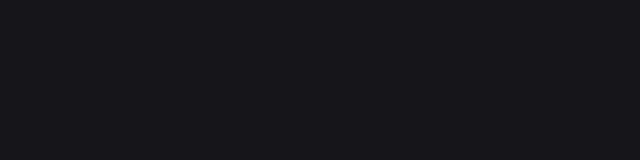
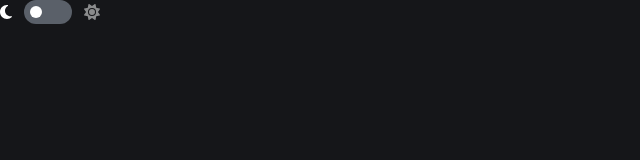
Before and after one commit to andriyskachko/in-browser-markdown-editor-client, a React (Vite) app: page / in a window 1280 px wide. Shown: the top 160 px of the page, without its empty margins (0-640 px from the left). Built offline with nearby package versions, Linux system fonts and the light colour scheme.

Commit message:
added ThemeContext to manage theme in app

```diff
--- a/src/App.tsx
+++ b/src/App.tsx
@@ -1,5 +1,13 @@
+import { useTheme } from '@/hooks/useTheme'
+import ThemeToggler from '@/components/ThemeToggler'
+
 function App() {
-  return <div></div>
+  const { theme } = useTheme()
+  return (
+    <div className={`App theme-${theme}`}>
+      <ThemeToggler />
+    </div>
+  )
 }
 
 export default App
--- a/src/components/ThemeToggler.tsx
+++ b/src/components/ThemeToggler.tsx
@@ -1,16 +1,9 @@
-import { useState } from 'react'
 import { FontAwesomeIcon } from '@fortawesome/react-fontawesome'
+import { useTheme } from '@/hooks/useTheme'
 import '@sass/components/ThemeToggler.scss'
 
-type TTheme = 'light' | 'dark'
-
 function ThemeToggler() {
-  const [theme, setTheme] = useState<TTheme>('dark')
-
-  const handleChangeTheme = () => {
-    const newTheme: TTheme = theme === 'dark' ? 'light' : 'dark'
-    setTheme(newTheme)
-  }
+  const { theme, handleToggleTheme } = useTheme()
 
   return (
     <div className="ThemeToggler">
@@ -21,9 +14,10 @@
       />
       <label className="toggler">
         <input
+          name="theme"
           type="checkbox"
           className="hidden"
-          onChange={() => handleChangeTheme()}
+          onChange={() => handleToggleTheme()}
         />
         <span className="slider round" />
       </label>
--- /dev/null
+++ b/src/context/ThemeContext.tsx
@@ -0,0 +1,29 @@
+import React, { createContext, useState } from 'react'
+
+type TTheme = 'light' | 'dark'
+
+interface IThemeProvider {
+  theme: TTheme
+  handleToggleTheme: () => void
+}
+
+const ThemeContext = createContext<IThemeProvider>({} as IThemeProvider)
+
+function ThemeContextProvider({ children }: { children?: React.ReactNode }) {
+  const [theme, setTheme] = useState<TTheme>('dark')
+
+  const handleToggleTheme = () => {
+    const newTheme: TTheme = theme === 'dark' ? 'light' : 'dark'
+    setTheme(newTheme)
+  }
+
+  return (
+    <ThemeContext.Provider value={{ theme, handleToggleTheme }}>
+      {children}
+    </ThemeContext.Provider>
+  )
+}
+
+export default ThemeContextProvider
+export { ThemeContext }
+export type { TTheme, IThemeProvider }
--- /dev/null
+++ b/src/hooks/useTheme.tsx
@@ -0,0 +1,10 @@
+import { useContext } from 'react'
+import { ThemeContext } from '@/context/ThemeContext'
+import { IThemeProvider } from '@/context/ThemeContext'
+
+const useTheme = (): IThemeProvider => {
+  const { theme, handleToggleTheme } = useContext(ThemeContext)
+  return { theme, handleToggleTheme }
+}
+
+export { useTheme }
--- a/src/main.tsx
+++ b/src/main.tsx
@@ -1,5 +1,6 @@
 import React from 'react'
 import ReactDOM from 'react-dom/client'
+import ThemeContextProvider from './context/ThemeContext'
 import { library } from '@fortawesome/fontawesome-svg-core'
 import { faMoon, faSun } from '@fortawesome/free-solid-svg-icons'
 import App from './App'
@@ -9,6 +10,8 @@
 
 ReactDOM.createRoot(document.getElementById('root') as HTMLElement).render(
   <React.StrictMode>
-    <App />
+    <ThemeContextProvider>
+      <App />
+    </ThemeContextProvider>
   </React.StrictMode>
 )
```
